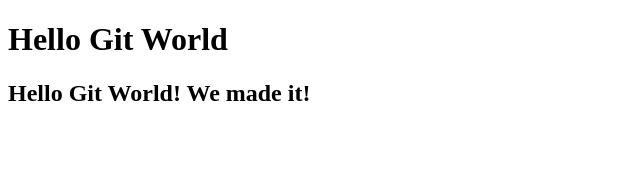
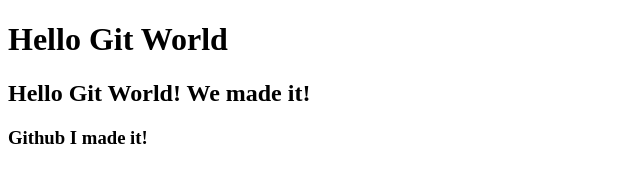
Before and after one commit to ira-soleta/SoletaEspiritu_Activity3, a plain HTML site: page index.html in a window 1280 px wide. Shown: the whole page, without its empty margins (0-640 px from the left). Drawn offline with Linux system fonts and the light colour scheme.

Commit message:
Update index.html

```diff
--- a/index.html
+++ b/index.html
@@ -4,5 +4,6 @@
 <body>
 <h1>Hello Git World</h1>
 <h2>Hello Git World! We made it!</h2>
+<h3>Github I made it!</h3>
 </body>
 </html>
```
